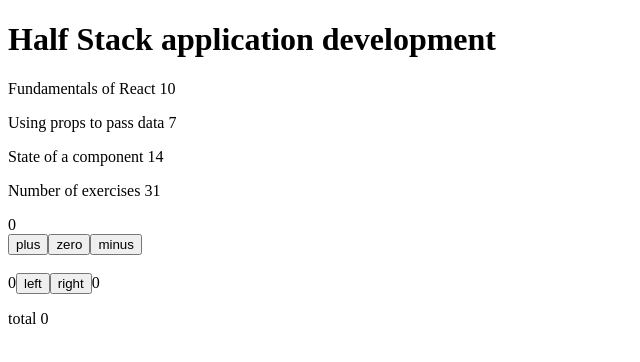
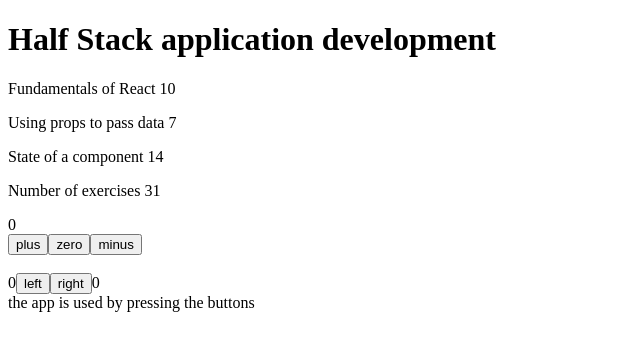
Before and after one commit to voygha/Full-Stack-Open, a React (Vite) app in the folder part1/: page / in a window 1280 px wide. Shown: the top 362 px of the page, without its empty margins (0-640 px from the left). Built offline with nearby package versions, Linux system fonts and the light colour scheme.

Commit message:
feat: Agregar Renderizado Condicional

```diff
--- a/part1/src/App.jsx
+++ b/part1/src/App.jsx
@@ -4,6 +4,29 @@
 import { useState } from 'react'
 import Display from './components/Display'
 import Button from './components/Button'
+
+const History = (props) => {
+  if (props.allClicks.length === 0) {
+    return (
+      <div>
+        the app is used by pressing the buttons
+      </div>
+    )
+  }
+  return (
+    <div>
+      button press history: {props.allClicks.join(' ')}
+      <p>total {props.total}</p>
+    </div>
+  )
+}
+
+
+const ButtonDirection = ({ handleClick, text }) => (
+  <button onClick={handleClick}>
+    {text}
+  </button>
+)
 
 const App = () => {
   const [counter, setCounter] = useState(0)
@@ -89,11 +112,10 @@
       <br />
       <div>
       {left}
-      <button onClick={handleLeftClick}>left</button>
-      <button onClick={handleRightClick}>right</button>
+      <ButtonDirection handleClick={handleLeftClick} text='left' />
+      <ButtonDirection handleClick={handleRightClick} text='right' />
       {right}
-      <p>{allClicks.join(' ')}</p>
-      <p>total {total}</p>
+      <History allClicks={allClicks} total={total} />
       </div>
 
 
```
